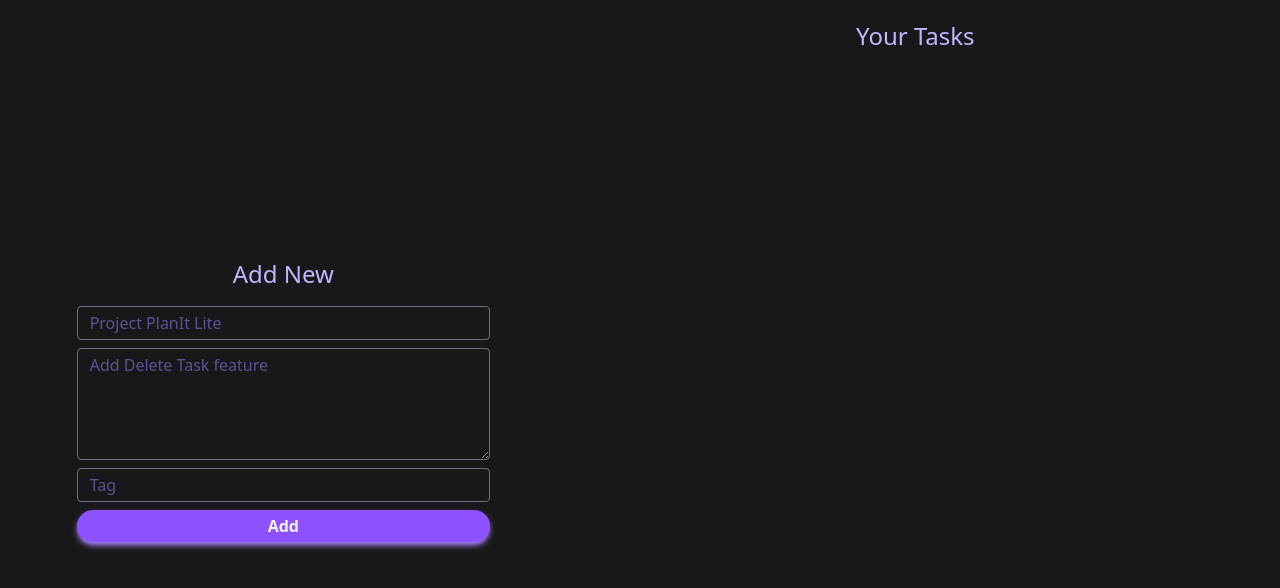
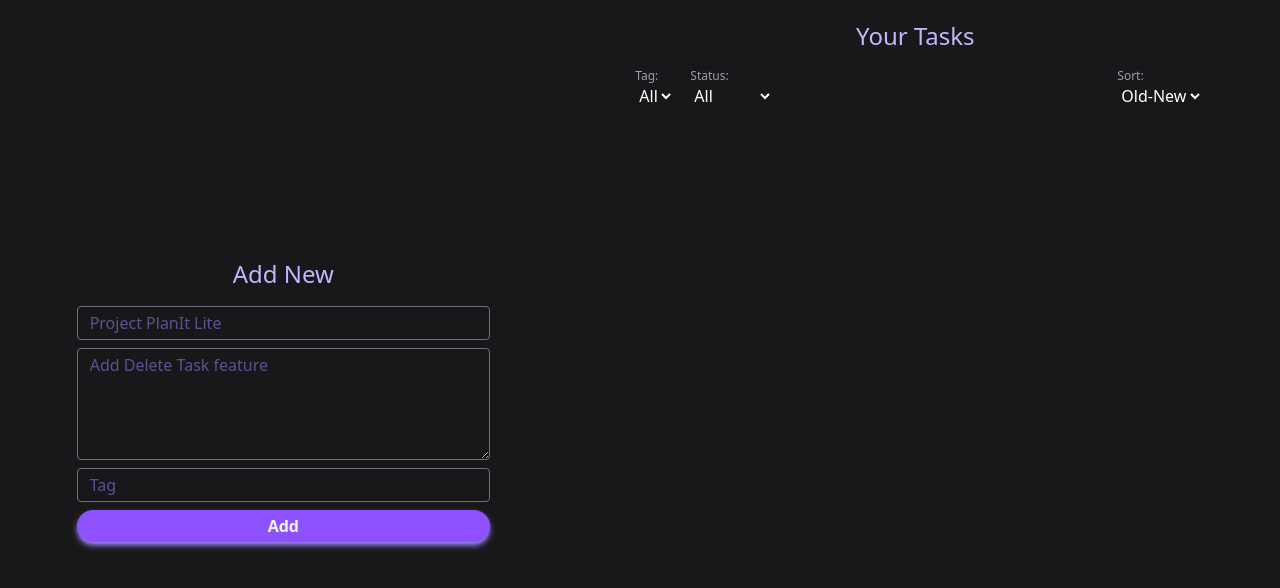
Before and after one commit to yashi-15/PlanIt-Lite, a React (Vite) app: page / in a window 1280 px wide. Shown: the top 588 px of the page. Built offline with nearby package versions, Linux system fonts and the light colour scheme.

Commit message:
added filter nd sorting

```diff
--- a/src/components/TodoList.jsx
+++ b/src/components/TodoList.jsx
@@ -2,19 +2,84 @@ import React, { useEffect, useState } from "react";
 import TodoItem from "./TodoItem";
 
 const TodoList = ({ todos, deleteTodo, setEditMode, markCompleteTodo }) => {
+    const tags = [...new Set(todos.map((todo) => todo.tag))];
+    const [filteredTodos, setFilteredTodos] = useState(todos);
+    const [filterTag, setFilterTag] = useState("All");
+    const [filterCompleted, setFilterCompleted] = useState("All");
+    const [sort, setSort] = useState("old-new");
+
+    useEffect(() => {
+        let result = [...todos];
+
+        if (filterTag !== "All") {
+            result = result.filter((todo) => todo.tag === filterTag);
+        }
+
+        if (filterCompleted === "Done") {
+            result = result.filter((todo) => todo.completed === true);
+        } else if (filterCompleted === "Pending") {
+            result = result.filter((todo) => todo.completed === false);
+        }
+
+        if (sort === "new-old") {
+            result = [...result].reverse();
+        }
+
+        setFilteredTodos(result);
+    }, [todos, filterTag, filterCompleted, sort]);
+
     return (
         <div className="basis-2/3 mx-auto max-w-xl overflow-y-scroll modern-thin">
             <h1 className="text-violet-300 text-2xl mb-4 text-center sticky top-0 bg-zinc-900">Your Tasks</h1>
-            {/* <div>
-                <select name="cars" id="cars">
-                    <option value="volvo">Volvo</option>
-                    <option value="saab">Saab</option>
-                    <option value="mercedes">Mercedes</option>
-                    <option value="audi">Audi</option>
-                </select>
-            </div> */}
+            <div className="flex justify-between">
+                <div className="flex gap-4 mx-2">
+                    <div className="flex flex-col">
+                        <label className="text-gray-400 text-xs">Tag:</label>
+                        <select name="tag" id="tag" value={filterTag} onChange={(e) => setFilterTag(e.target.value)} className="text-white focus:outline-none">
+                            <option value="All" className="bg-black">
+                                All
+                            </option>
+                            {tags.map((tag) => {
+                                return (
+                                    <option value={tag} key={tag} className="bg-black">
+                                        {tag}
+                                    </option>
+                                );
+                            })}
+                        </select>
+                    </div>
+                    <div className="flex flex-col">
+                        <label className="text-gray-400 text-xs">Status:</label>
+                        <select name="completed" id="completed" value={filterCompleted} onChange={(e) => setFilterCompleted(e.target.value)} className="text-white focus:outline-none">
+                            <option value="All" className="bg-black">
+                                All
+                            </option>
+                            {["Done", "Pending"].map((val) => {
+                                return (
+                                    <option value={val} key={val} className="bg-black">
+                                        {val}
+                                    </option>
+                                );
+                            })}
+                        </select>
+                    </div>
+                </div>
+                <div>
+                    <div className="flex flex-col">
+                        <label className="text-gray-400 text-xs">Sort:</label>
+                        <select name="sort" id="sort" value={sort} onChange={(e) => setSort(e.target.value)} className="text-white focus:outline-none">
+                            <option value="old-new" className="bg-black">
+                                Old-New
+                            </option>
+                            <option value="new-old" className="bg-black">
+                                New-Old
+                            </option>
+                        </select>
+                    </div>
+                </div>
+            </div>
             <div className="flex flex-col gap-2 divide-y divide-gray-600">
-                {todos.map((todo) => {
+                {filteredTodos.map((todo) => {
                     return <TodoItem key={todo.id} data={todo} setEditMode={setEditMode} deleteTodo={deleteTodo} markCompleteTodo={markCompleteTodo} />;
                 })}
             </div>
```
